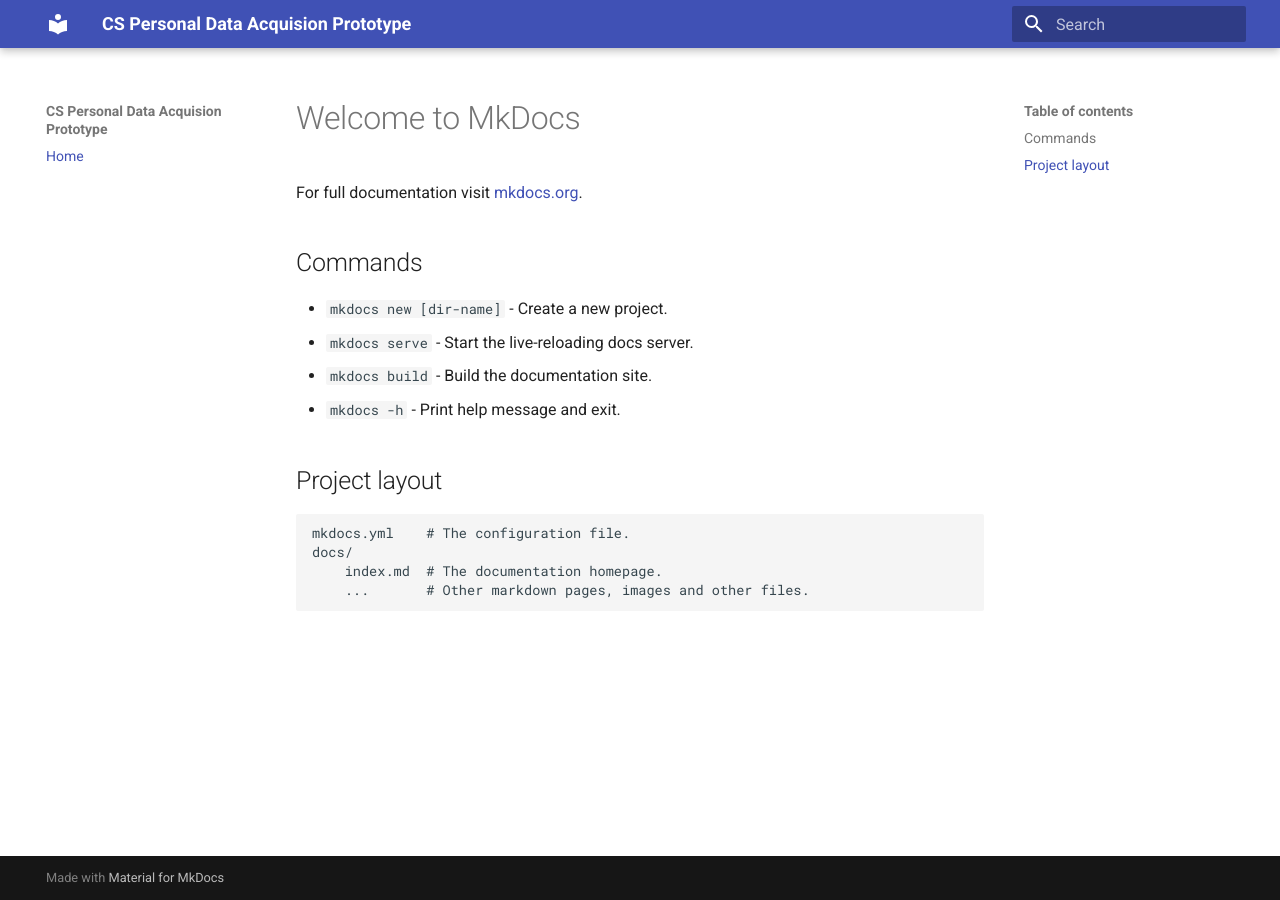
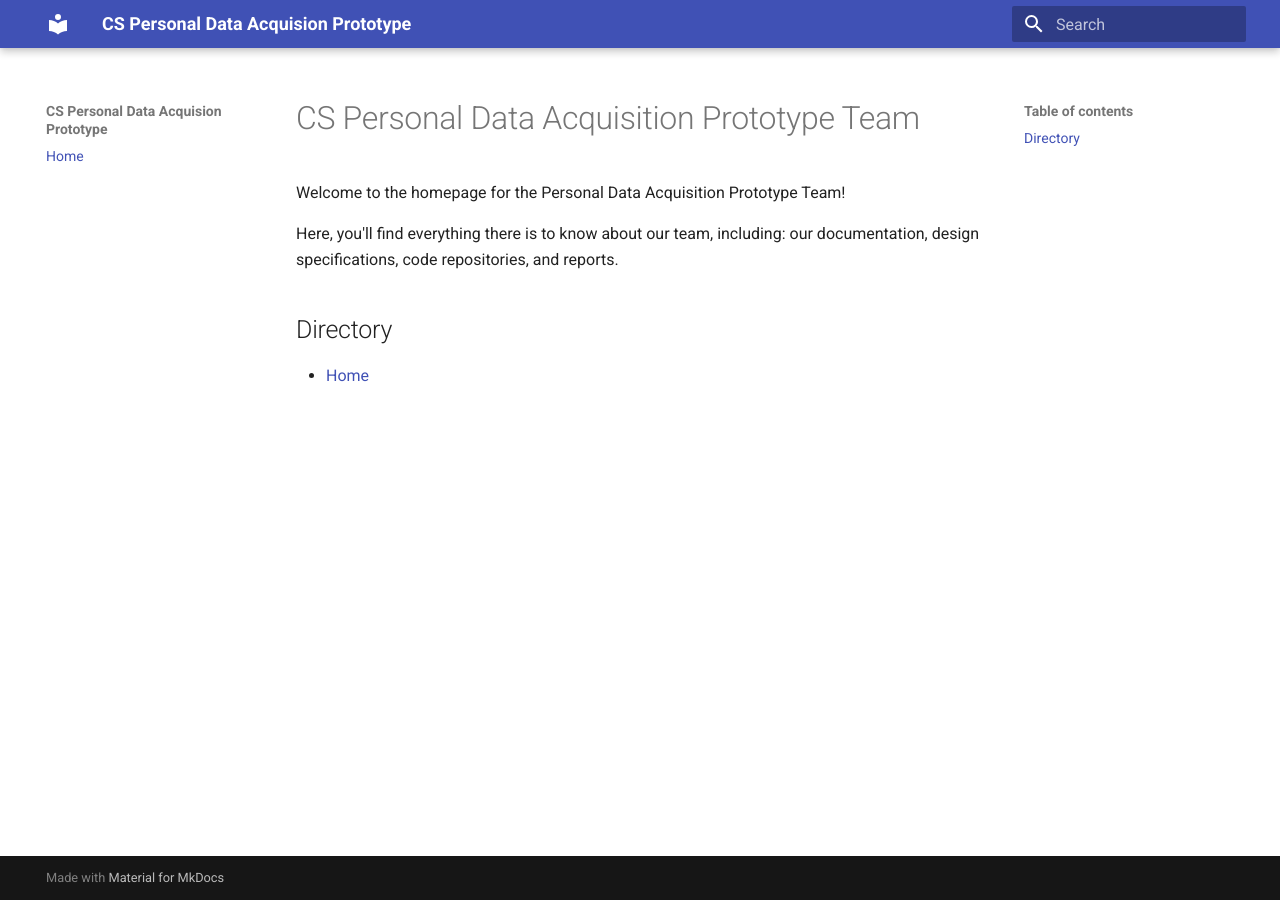
Before and after one commit to CS-Personal-Data-Acquisition-Prototype/CS-Personal-Data-Acquisition-Prototype.github.io, an MkDocs documentation site: the page built from docs/index.md, in a window 1280 px wide. Built offline with MkDocs 1.6.1 and Material for MkDocs 9.7.7, drawn with Linux system fonts in a browser that asks for light colours.

Commit message:
Project Introduction

```diff
--- a/docs/index.md
+++ b/docs/index.md
@@ -1,17 +1,9 @@
-# Welcome to MkDocs
+# CS Personal Data Acquisition Prototype Team
 
-For full documentation visit [mkdocs.org](https://www.mkdocs.org).
+Welcome to the homepage for the Personal Data Acquisition Prototype Team!
 
-## Commands
+Here, you'll find everything there is to know about our team, including: our documentation, design specifications, code repositories, and reports.
 
-* `mkdocs new [dir-name]` - Create a new project.
-* `mkdocs serve` - Start the live-reloading docs server.
-* `mkdocs build` - Build the documentation site.
-* `mkdocs -h` - Print help message and exit.
+## Directory
 
-## Project layout
-
-    mkdocs.yml    # The configuration file.
-    docs/
-        index.md  # The documentation homepage.
-        ...       # Other markdown pages, images and other files.
+- [Home]("/")
```
